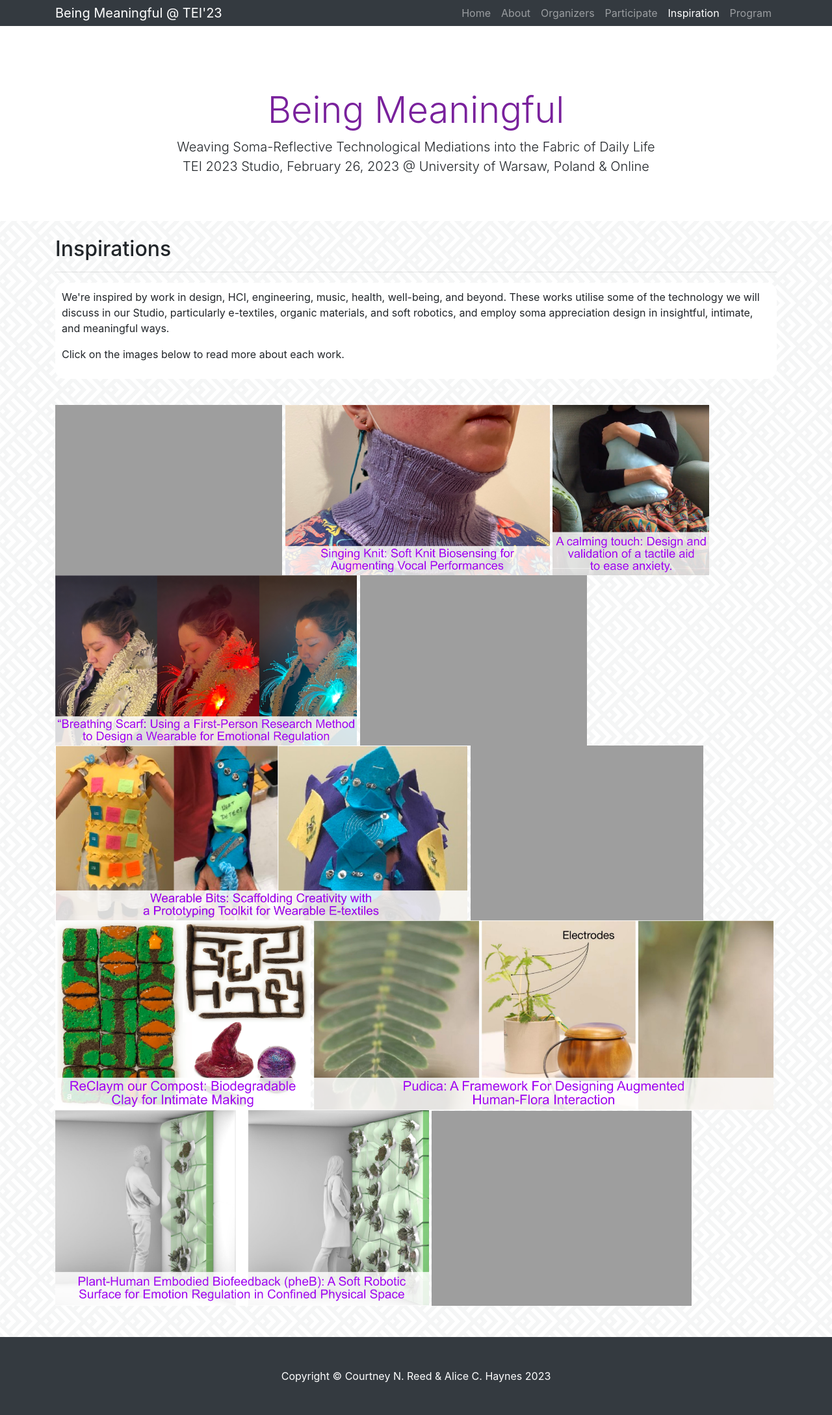
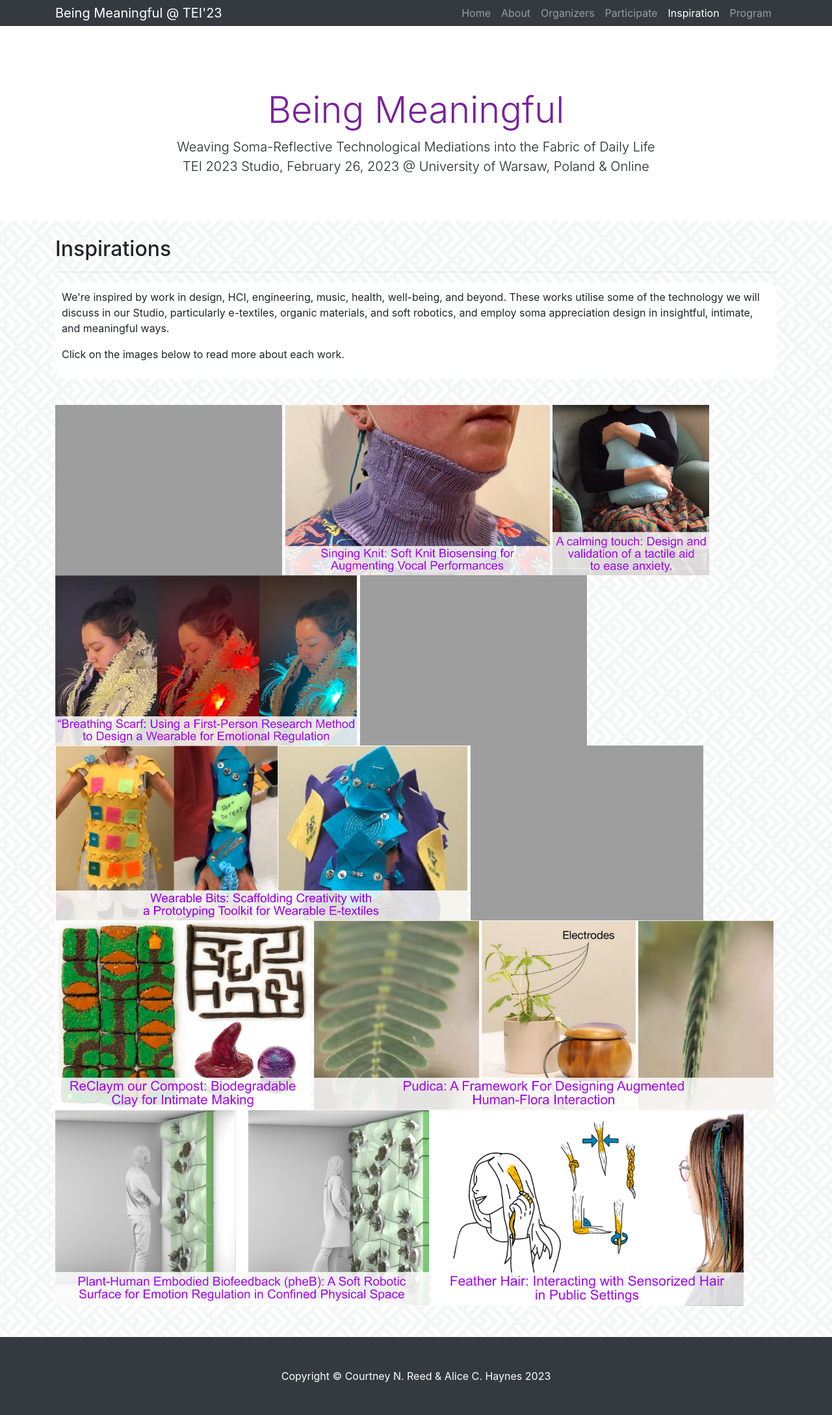
Before and after one commit to MeaningfulDesign/meaningfuldesign.github.io, a Jekyll site: the page built from _pages/inspiration.md, in a window 1280 px wide. Shown: the whole page at 65% size. Built offline with Jekyll 4.4.1, drawn with Linux system fonts in a browser that asks for light colours; our own code applies the rules of GitHub Pages for plain Markdown files.

Commit message:
Update inspiration.md

```diff
--- a/_pages/inspiration.md
+++ b/_pages/inspiration.md
@@ -26,7 +26,7 @@ permalink: /inspiration/
 <a href="https://doi.org/10.1145/3519391.3519394" target="blank"><img src="https://meaningfuldesign.github.io/docs/images/inspirations/Image9_Pudica.png" alt="" style="height:292px;"></a>
 <!--  -->
 <a href="https://doi.org/10.1145/3430524.3446065" target="blank"><img src="https://meaningfuldesign.github.io/docs/images/inspirations/Image10_PheB.png" alt="" style="height:301px;"></a>
-<a href="https://doi.org/10.1145/2858036.2858192" target="blank"><img src="https://meaningfuldesign.github.io/docs/images/inspirations/Image11_WearAScreen.png" alt="" style="height:300px;"></a>
+<a href="https://doi.org/10.1145/2858036.2858192" target="blank"><img src="https://meaningfuldesign.github.io/docs/images/inspirations/Image12_FeatherHair.png" alt="" style="height:300px;"></a>
 
 <!-- <div class="container">
             <div class="gallery">
```
